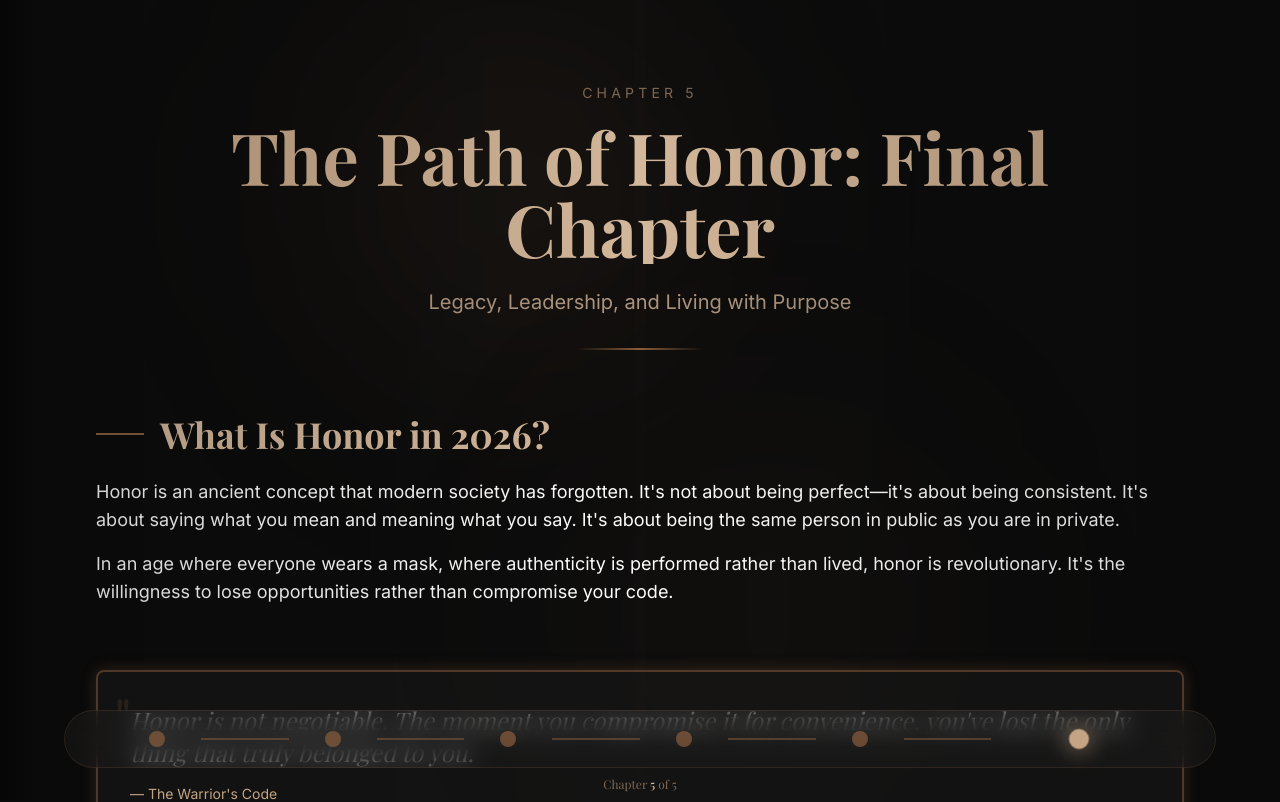
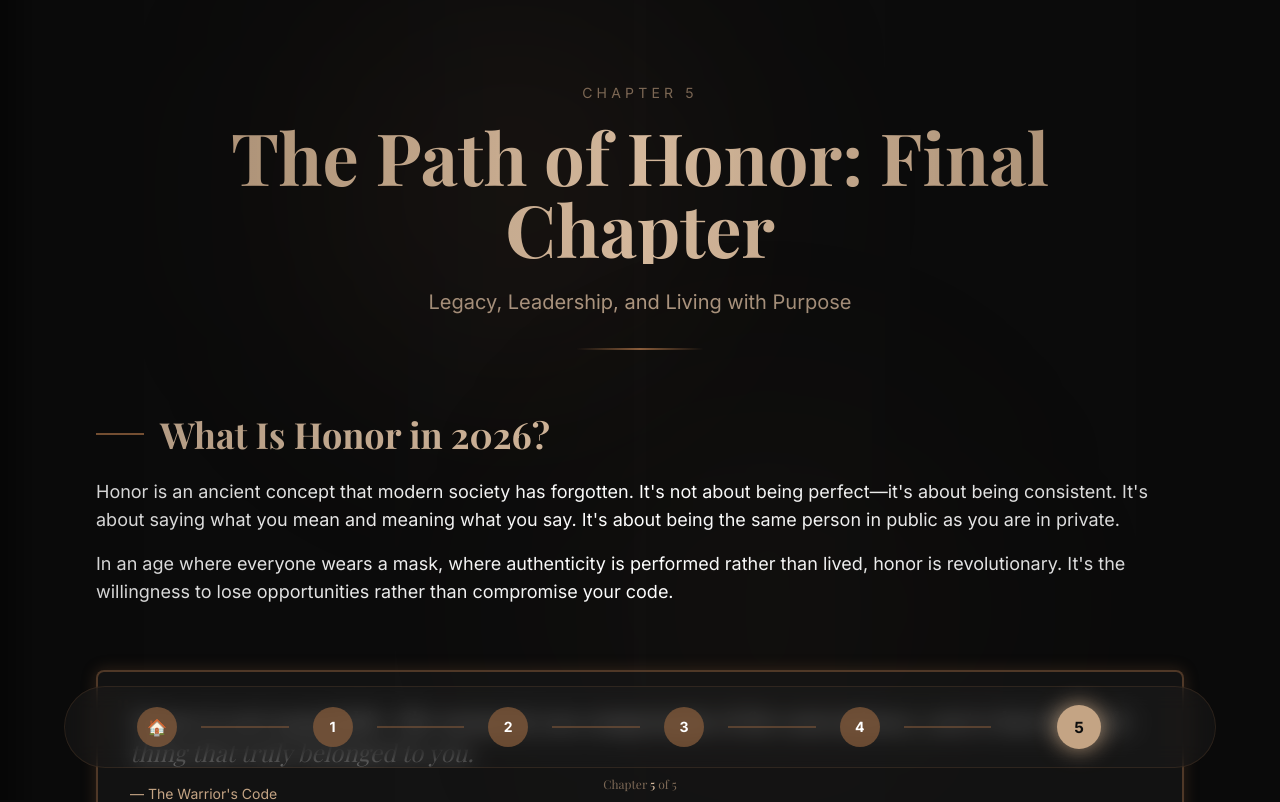
Before and after one commit to achrafbenamrane/Manliness-Smart-Book, a Next.js app: page /chapter-5 in a window 1280 px wide. Shown: the top 802 px of the page. Built offline with nearby package versions, Linux system fonts and the light colour scheme; a web font is replaced by a local one.

Commit message:
Add home icon for first button and numbers 1-5 inside chapter dots

```diff
--- a/components/TimelineNav.tsx
+++ b/components/TimelineNav.tsx
@@ -46,19 +46,32 @@ export default function TimelineNav({ currentChapter, totalChapters }: TimelineN
                       whileTap={{ scale: 0.95 }}
                       className="flex flex-col items-center gap-2 relative"
                     >
-                      {/* Chapter Dot */}
+                      {/* Chapter Dot with Number/Icon */}
                       <div
                         className={`
-                        w-3 h-3 md:w-4 md:h-4 rounded-full transition-all duration-300
+                        w-8 h-8 md:w-10 md:h-10 rounded-full transition-all duration-300 flex items-center justify-center
                         ${isActive
-                          ? 'bg-bronze-400 shadow-[0_0_20px_rgba(196,164,132,0.9)] scale-125'
+                          ? 'bg-bronze-400 shadow-[0_0_20px_rgba(196,164,132,0.9)] scale-110'
                           : isPast
                           ? 'bg-bronze-600/70'
                           : 'bg-iron-600/40'
                         }
                         group-hover:shadow-[0_0_20px_rgba(196,164,132,0.6)]
                       `}
-                      />
+                      >
+                        {chapter.id === 0 ? (
+                          // Home icon for first button
+                          <span className="text-sm md:text-base">🏠</span>
+                        ) : (
+                          // Numbers for chapters 1-5
+                          <span className={`
+                            text-xs md:text-sm font-bold
+                            ${isActive ? 'text-dark-900' : 'text-bronze-200'}
+                          `}>
+                            {chapter.id}
+                          </span>
+                        )}
+                      </div>
 
                       {/* Chapter Icon & Title (on hover) */}
                       <motion.div
```
